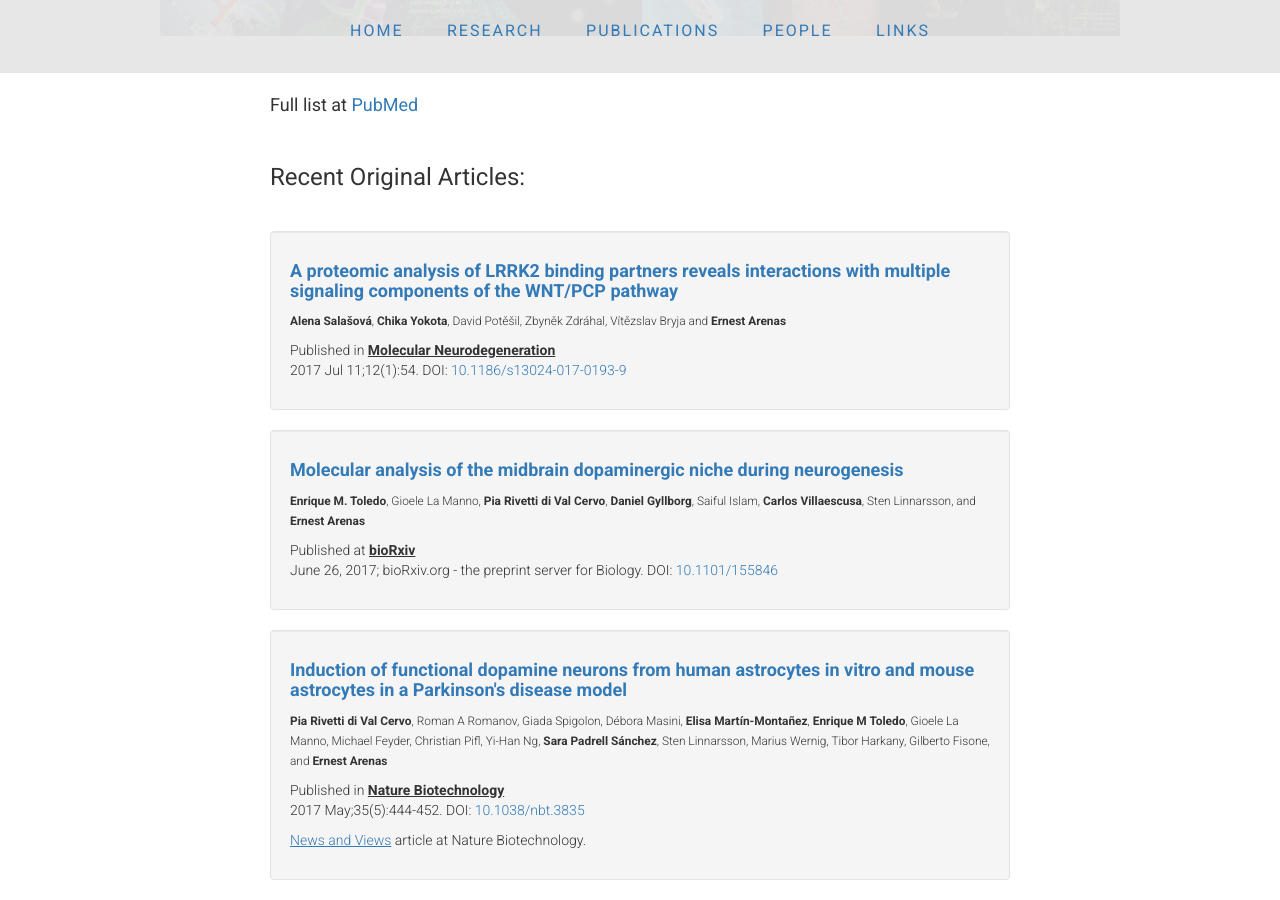
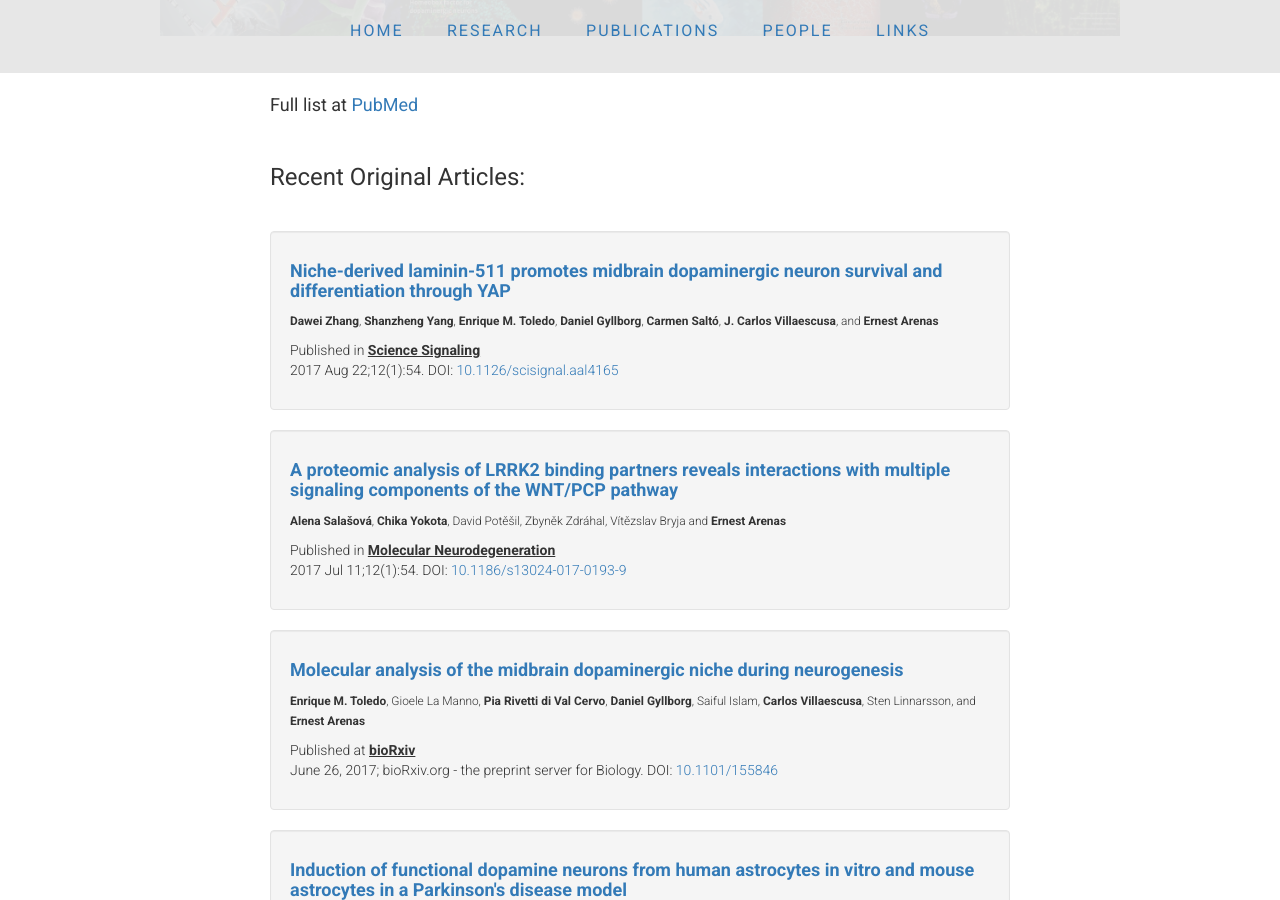
Before and after one commit to ArenasLab/arenaslab.github.io, a Jekyll site: the page publications/index.html, which Jekyll copies as it is, in a window 1280 px wide and 900 px high, scrolled down 331 px. Built offline with Jekyll 4.4.1, drawn with Linux system fonts in a browser that asks for light colours.

Commit message:
Update index.html

```diff
--- a/publications/index.html
+++ b/publications/index.html
@@ -84,6 +84,19 @@ ABOVE IS THE TEMPLATE TO ADD ADDITIONAL PUBLICATIONS -->
           <p>&nbsp;</p>
 
 <!-- START OF ORIGINAL ARTICLES -->
+
+	    <div class="well">
+              <li class="media">
+                <div class="media-body">
+                  <h4><b><a href="http://stke.sciencemag.org/content/10/493/eaal4165" target="_blank">Niche-derived laminin-511 promotes midbrain dopaminergic neuron survival and differentiation through YAP</a></b></h4>
+                  <p></p>
+			<small> <b>Dawei Zhang</b>, <b>Shanzheng Yang</b>, <b>Enrique M. Toledo</b>, <b>Daniel Gyllborg</b>, <b>Carmen Saltó</b>, <b>J. Carlos Villaescusa</b>, and <b>Ernest Arenas</b></small>
+                  <p></p>
+                  <p>Published in <strong><u>Science Signaling</u></strong><br>
+                  2017 Aug 22;12(1):54. DOI: <a href="http://dx.doi.org/10.1126/scisignal.aal4165" target="_blank">10.1126/scisignal.aal4165</a></p>
+		</div>
+              </li>
+            </div>
 
             <div class="well">
               <li class="media">
```
